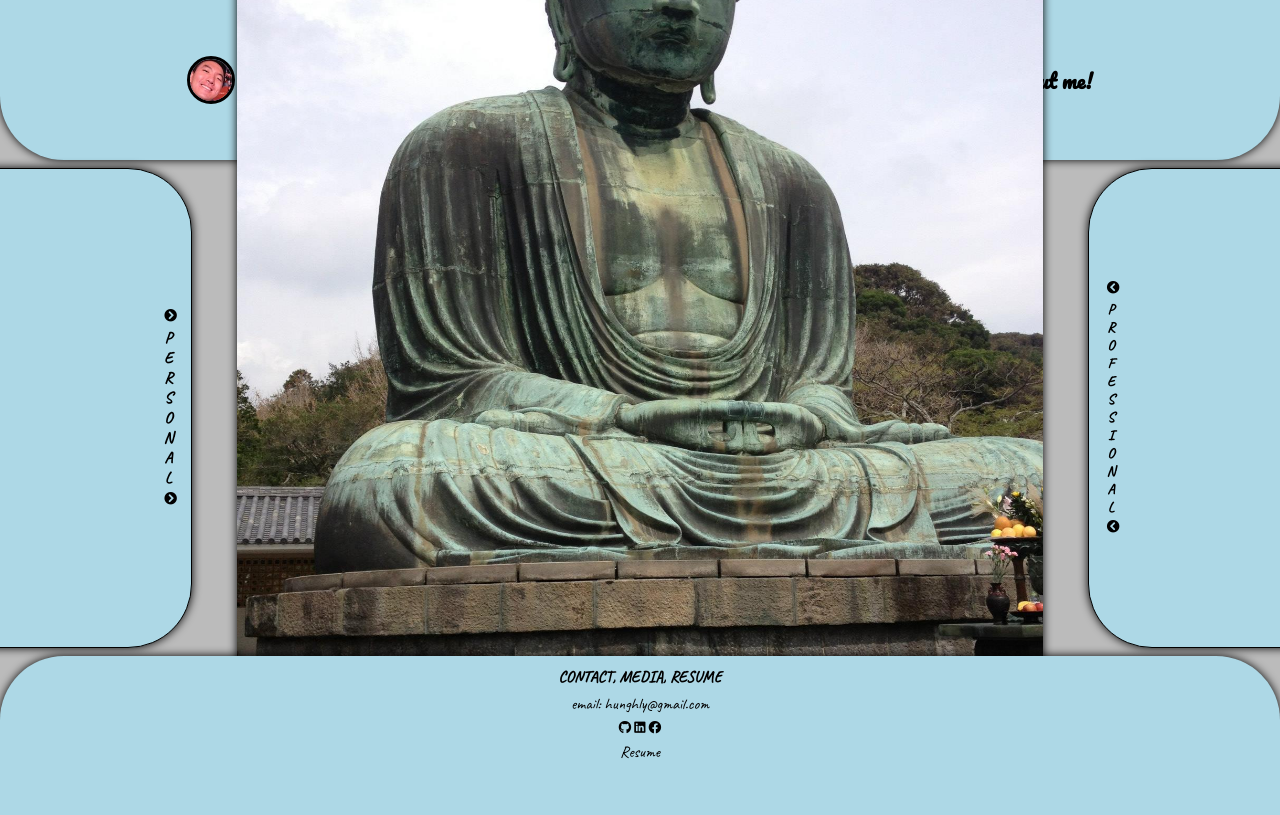
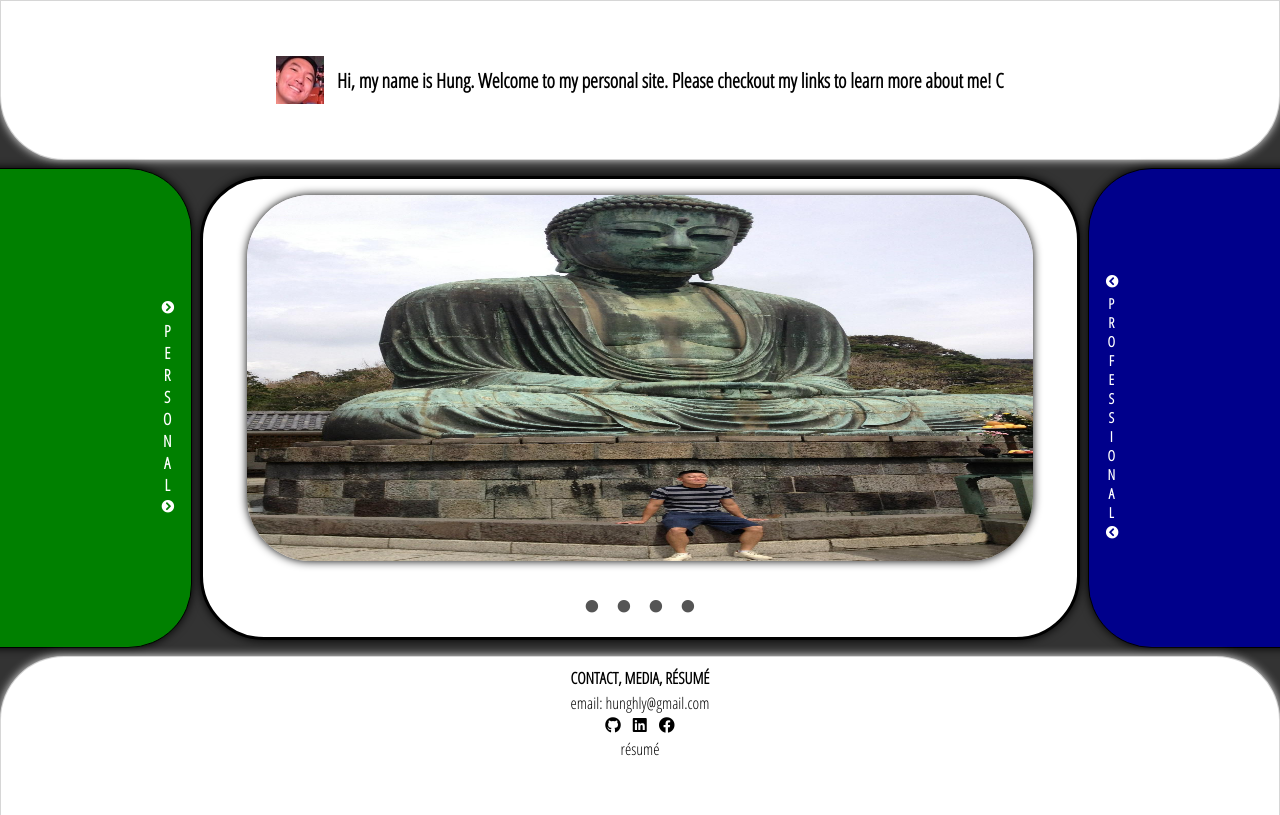
Before and after one commit to hunghly/old-portfolio, a plain HTML site: page index.html in a window 1280 px wide. Shown: the top 815 px of the page. Drawn offline with Linux system fonts and the light colour scheme.

Commit message:
added color palette to the page

```diff
--- a/css/styles.css
+++ b/css/styles.css
@@ -1,9 +1,12 @@
 @import url('https://fonts.googleapis.com/css?family=Caveat|Pacifico&display=swap');
+@import url('https://fonts.googleapis.com/css?family=Domine|Open+Sans+Condensed:300&display=swap');
 
 :root {
-    --main-theme-color: lightblue;
+    --main-green-color: green;
     --pacifico-font: 'Pacifico', cursive;
     --caveat-font: 'Caveat', cursive;
+    --domine-font: 'Domine', serif;
+    --open-sans-condensed: 'Open Sans Condensed', sans-serif;
 }
 
 html {
@@ -18,8 +21,7 @@ html {
 
 body {
     font-size: .8rem;
-    background-color: #BBB;
-
+    background-color: rgba(0, 0, 0, .8);
 }
 
 .no-scroll {
@@ -38,16 +40,20 @@ body {
 
 .header-container {
     grid-area: header-area;
-    background-color: var(--main-theme-color);
+    background-color: white;
     display: flex;
     padding: .5rem;
     justify-content: center;
     align-items: center;
     border-bottom-left-radius: 4rem;
     border-bottom-right-radius: 4rem;
-    box-shadow: 0 0 10px black;
-    font-family: var(--pacifico-font);
+    border: .1rem solid #3333;
+    box-shadow: 0 0 10px #eee;
+    font-family: var(--open-sans-condensed);
     /*height: 20vh;*/
+    /*    border: .1rem solid #3333;
+    box-shadow: 0 0 10px #eee;
+    background-color: white;*/
 }
 
 .title-photo, .header-text {
@@ -62,16 +68,21 @@ body {
     grid-area: body-area;
     display: flex;
     flex-direction: column;
-    justify-content: center;
+    justify-content: space-around;
     align-items: center;
-    margin: 1.5rem 0;
+    margin: .5rem .5rem;
+    border: .2rem solid black;
+    border-radius: 4rem;
+    box-shadow: 0 0 10px black;
+    background-color: white;
+    /*background-color: red;*/
     /*height: 60vh;*/
 }
 .circle-container {
-    margin-top: .5rem;
+    /*margin-top: .5rem;*/
 }
 .fa-circle {
-    color: #fff;
+    color: #555;
     margin: .5rem;
 }
 /*-------------------End of Body Container----------------------*/
@@ -81,7 +92,6 @@ body {
     position: relative;
     height: 100%;
     width: 50vw;
-    background-color: var(--main-theme-color);
     border-top-right-radius: 4rem;
     border-bottom-right-radius: 4rem;
     border: .1rem solid black;
@@ -90,7 +100,9 @@ body {
     justify-content: space-between;
     box-shadow: 0 0 10px black;
     padding-right: .8rem;
-    font-family: var(--caveat-font);
+    background-color: green;
+    color: white;
+    font-family: var(--open-sans-condensed);
 }
 
 .left-menu-container-open {
@@ -118,7 +130,8 @@ body {
 }
 
 .left-arrow {
-    padding: .3rem 0 .3rem .3rem;
+    padding: .3rem 0 .3rem .1rem;
+    cursor: pointer;
 }
 
 .nav-links-left {
@@ -134,7 +147,6 @@ body {
     position: relative;
     height: 100%;
     width: 50vw;
-    background-color: var(--main-theme-color);
     border-top-left-radius: 4rem;
     border-bottom-left-radius: 4rem;
     border: .1rem solid black;
@@ -143,7 +155,9 @@ body {
     justify-content: space-between;
     box-shadow: 0 0 10px black;
     padding-left: .8rem;
-    font-family: var(--caveat-font);
+    background-color: darkblue;
+    color: white;
+    font-family: var(--open-sans-condensed);
 }
 
 .right-menu-container-open {
@@ -171,7 +185,8 @@ body {
 }
 
 .right-arrow {
-    padding: .3rem 0 .3rem .3rem;
+    padding: .3rem 0 .3rem .1rem;
+    cursor: pointer;
 }
 
 .nav-links-right {
@@ -192,7 +207,7 @@ body {
     margin: .5rem 0;
     font-size: 1rem;
     width: max-content;
-    border-bottom: .1rem solid rgba(0, 0, 0, .3);
+    border-bottom: .1rem solid rgba(255, 255, 255, .3);
 }
 
 .nav-item-left h3, .nav-item-right h3 {
@@ -210,7 +225,6 @@ body {
 .bottom-menu-container {
     grid-area: footer-area;
     position: relative;
-    background-color: var(--main-theme-color);
     display: flex;
     flex-direction: column;
     align-items: center;
@@ -218,12 +232,14 @@ body {
     padding: .5rem;
     border-top-left-radius: 4rem;
     border-top-right-radius: 4rem;
-    box-shadow: 0 0 10px black;
-    font-family: var(--caveat-font);
+    border: .1rem solid #3333;
+    box-shadow: 0 0 10px #eee;
+    background-color: white;
+    font-family: var(--open-sans-condensed);
 }
 
 .bottom-menu-container div {
-    margin: .2rem 0;
+    margin: .1rem 0;
 }
 
 .bottom-menu-header-container h1 {
@@ -233,19 +249,25 @@ body {
 
 .contact-container, .resume-container {
     font-size: 1rem;
+    cursor: pointer;
+}
+.social-media-container i {
+    margin: 0 .3rem;
+    font-size: 1rem;
+    cursor: pointer;
 }
 
 /*-------------------End of Bottom Menu Container----------------------*/
 #title-photo {
-    border: .2rem solid black;
-    border-radius: 4rem;
+
     height: 3rem;
     width: 3rem;
 }
 
 #photo-slideshow {
-    height: available;
+    max-height: 80%;
     width: 90%;
     border-radius: 4rem;
+    border: none;
     box-shadow: 0 0 10px black;
 }
--- a/index.html
+++ b/index.html
@@ -104,11 +104,9 @@
 
     <div class="bottom-menu-container">
         <div class="bottom-menu-header-container">
-<!--            <i class="fas fa-chevron-circle-up bottom-arrow"></i>-->
             <h1 id="bottom-menu-header">
-                CONTACT, MEDIA, RESUME
+                CONTACT, MEDIA, RÉSUMÉ
             </h1>
-<!--            <i class="fas fa-chevron-circle-up bottom-arrow"></i>-->
         </div>
         <div class="contact-container">
             <p>email: hunghly@gmail.com</p>
@@ -119,7 +117,7 @@
             <i class="fab fa-facebook"></i>
         </div>
         <div class="resume-container">
-            <p>Resume</p>
+            <p>résumé</p>
         </div>
     </div>
 </div>
--- a/js/app.js
+++ b/js/app.js
@@ -85,6 +85,6 @@
                 switchBottomArrow(this);
             });
         });
-        typeHeaderMessage("Hi, my name is Hung. Welcome to my personal site. Please checkout my links to learn more about me!");
+        typeHeaderMessage("Hi, my name is Hung. Welcome to my personal site. Please checkout my links to learn more about me! Currently this only looks good on mobile view :D!");
     });
 }
```
